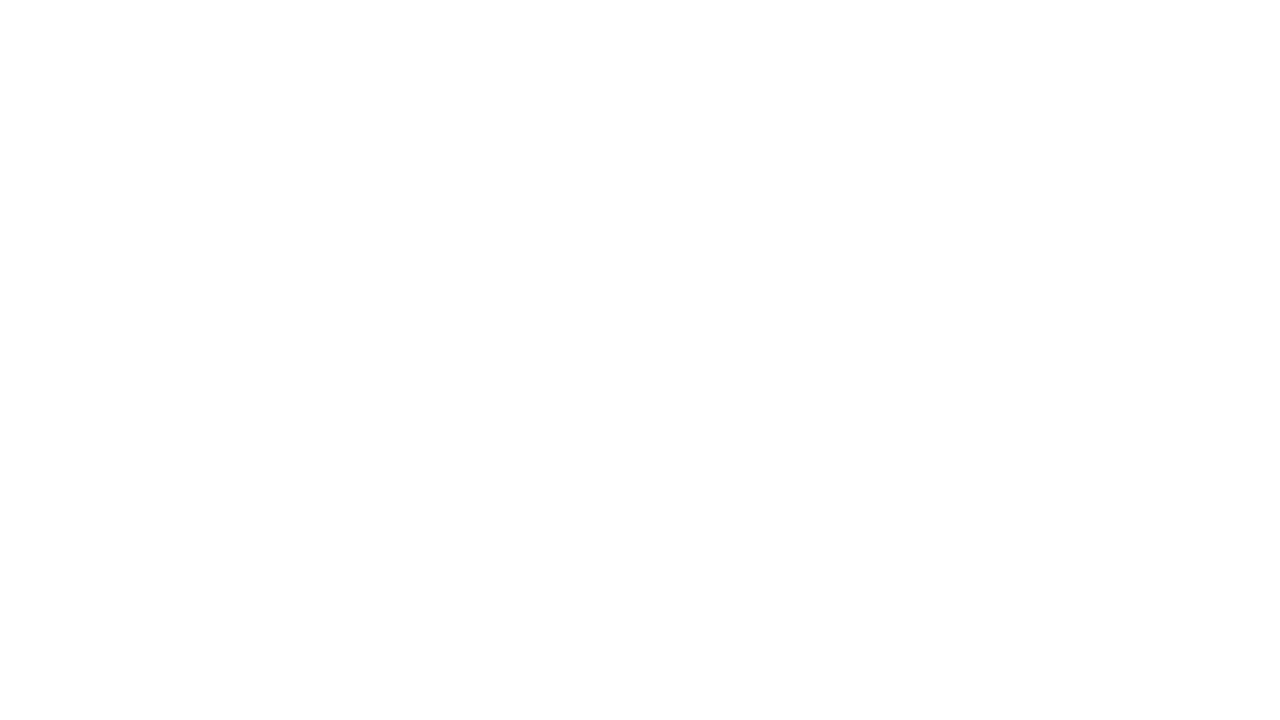
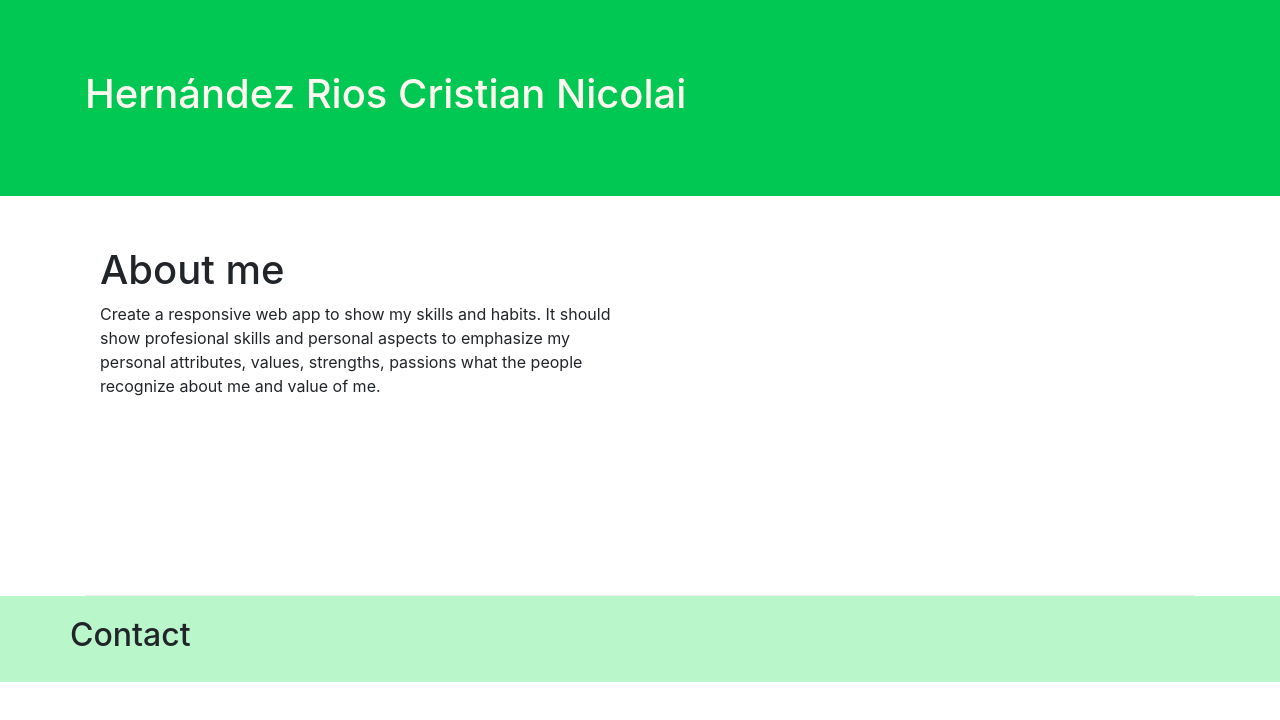
Before and after one commit to nico-ui/Personal-website, a website: page index.html in a window 1280 px wide. Drawn offline with nearby package versions, Linux system fonts and the light colour scheme.

Commit message:
Initial Bootstrap setup

```diff
--- /dev/null
+++ b/css/style.css
@@ -0,0 +1,25 @@
+.row-header {
+  margin: 0px auto;
+  padding: 0px 0px; }
+
+.row-content {
+  margin: 0px auto;
+  padding: 50px 0px;
+  border-bottom: 1px ridge;
+  min-height: 400px; }
+
+.footer {
+  background-color: #B9F6CA;
+  margin: 0px auto;
+  padding: 20px 0px; }
+
+.jumbotrom {
+  margin: 0px auto;
+  padding: 70px 30px;
+  background: #00C853;
+  color: floralwhite; }
+
+  body {
+    padding: 0px 0px 0px 0px;/*50px*/
+    z-index: 0;
+  }
--- a/index.html
+++ b/index.html
@@ -3,11 +3,48 @@
 
 <head>
   <meta charset="utf-8">
-  <title>Hernández Rios Cristian Nicolai</title>
+  <!-- Required meta tags always come first -->
+  <meta charset="utf-8">
+  <meta name="viewport" content="width=device-width, initial-scale=1, shrink-to-fit=no">
+  <meta http-equiv="x-ua-compatible" content="ie=edge">
+
+  <!-- Bootstrap CSS -->
+  <link rel="stylesheet" href="node_modules/bootstrap/dist/css/bootstrap.min.css">
+  <link rel="stylesheet" href="css/style.css">
+  <!-- <title>Hernández Rios Cristian Nicolai</title> -->
 </head>
 
 <body>
+  <header class="jumbotrom">
+    <div class="container">
+      <div class="row row-header">
+        <h1>Hernández Rios Cristian Nicolai</h1>
+      </div>
+    </div>
+  </header>
+  <div class="container">
+    <div class="row row-content">
+      <div class="col-12 col-sm-6 align-items-center">
+        <h1>About me</h1>
+        <p>Create a responsive web app to show my skills and habits. It should show profesional skills and personal aspects to emphasize my personal attributes, values, strengths, passions what the people recognize about me and value of me.</p>
+      </div>
+    </div>
 
+  </div>
+  <footer class="footer">
+    <div class="container">
+      <div class="row">
+        <h2>Contact</h2>
+      </div>
+    </div>
+  </footer>
+
+  </div>
+  <!-- jQuery first, then Popper.js, then Bootstrap JS. -->
+  <script src="node_modules/jquery/dist/jquery.slim.min.js"></script>
+  <script src="node_modules/popper.js/dist/umd/popper.min.js"></script>
+  <script src="node_modules/bootstrap/dist/js/bootstrap.min.js"></script>
 </body>
 
+
 </html>
```
Also changed, not shown: package.json (added, +29 -0 lines), 2 other files.
